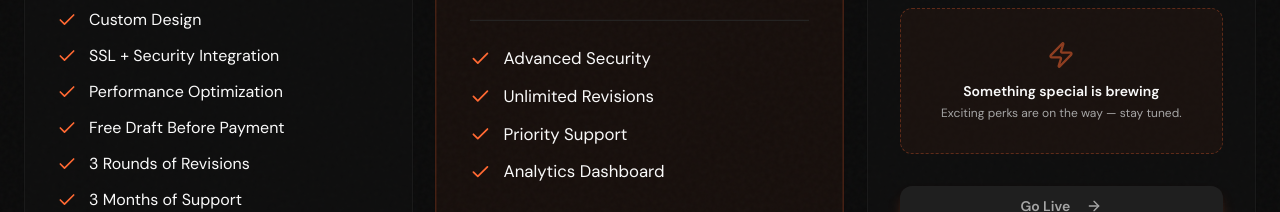
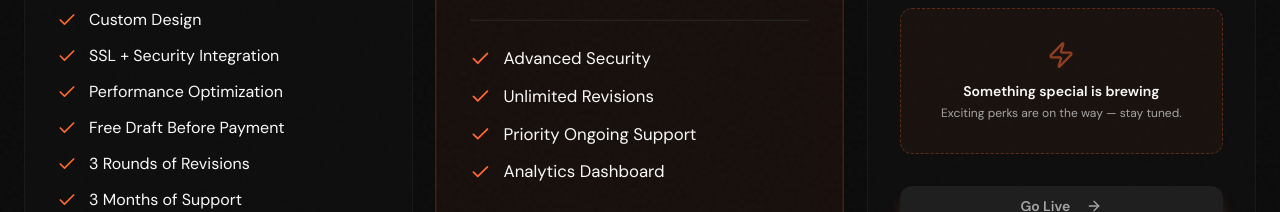
Before and after one commit to matrixfrr/GimmeASite, a Next.js app: page / in a window 1280 px wide. Shown: the part 4140-4352 px from the top of the page. Built offline with nearby package versions, Linux system fonts and the light colour scheme.

Commit message:
Rename Priority Support to Priority Ongoing Support in monthly plan

```diff
--- a/src/app/page.tsx
+++ b/src/app/page.tsx
@@ -550,7 +550,7 @@ function PricingSection({ onOpenPayment }: { onOpenPayment: (plan: "one-time" |
       features: [
         "Advanced Security",
         "Unlimited Revisions",
-        "Priority Support",
+        "Priority Ongoing Support",
         "Analytics Dashboard",
       ],
       popular: true,
```
